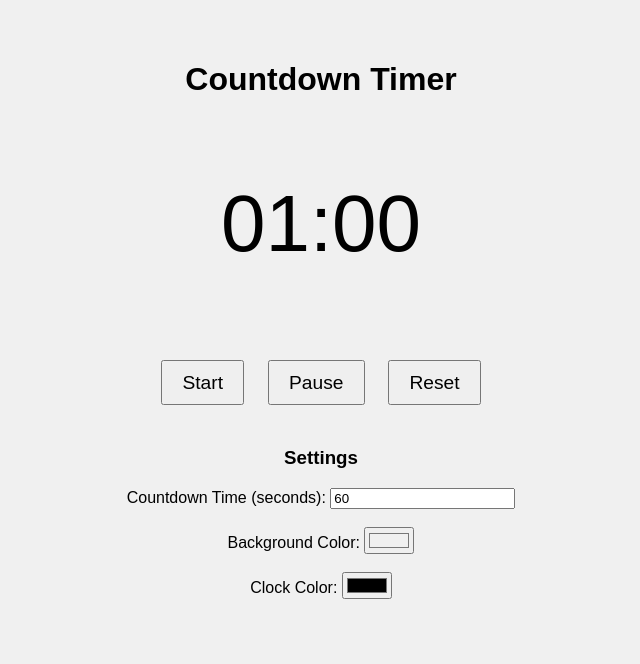
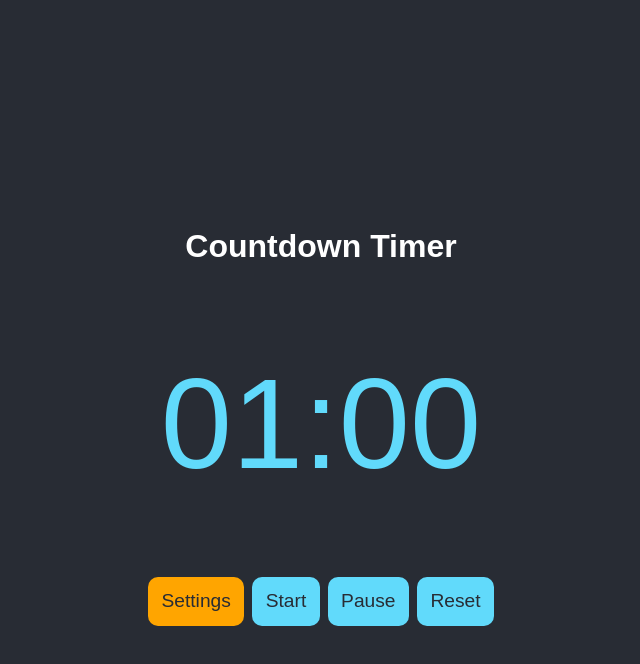
Before and after one commit to easonzan/Timer, a plain HTML site: page index.html in a window 1280 px wide. Shown: the whole page, without its empty margins (319-959 px from the left). Drawn offline with Linux system fonts and the light colour scheme.

Commit message:
Update index.html

```diff
--- a/index.html
+++ b/index.html
@@ -10,40 +10,76 @@
         body {
             font-family: Arial, sans-serif;
             text-align: center;
-            padding: 2em;
-            background-color: #f0f0f0;
+            padding: 1em;
+            background-color: #282c34;
+            color: #ffffff;
+            display: flex;
+            flex-direction: column;
+            justify-content: center;
+            align-items: center;
+            height: 100vh;
+            margin: 0;
         }
         #timer {
-            font-size: 5em;
-            margin: 1em;
-            color: #000;
+            font-size: 8em;
+            margin: 0.5em;
+            color: #61dafb;
+        }
+        .controls {
+            display: flex;
+            justify-content: center;
+            gap: 0.5em;
+            margin-top: 1em;
         }
         .controls button {
             font-size: 1.2em;
-            margin: 0.5em;
-            padding: 0.5em 1em;
+            padding: 0.7em;
+            border: none;
+            border-radius: 10px;
+            background-color: #61dafb;
+            color: #282c34;
+            cursor: pointer;
+            flex: 1;
+            max-width: 100px;
         }
-        .settings {
-            margin-top: 2em;
+        .controls button:hover {
+            background-color: #21a1f1;
+        }
+        .settings-container {
+            display: none;
+            flex-direction: column;
+            align-items: center;
+            background-color: #333;
+            padding: 1em;
+            border-radius: 10px;
+            margin-top: 1em;
+        }
+        .settings-container label {
+            margin: 0.5em 0;
+        }
+        #settings-button {
+            background-color: #ffa500;
+            color: #282c34;
         }
     </style>
 </head>
 <body>
     <h1>Countdown Timer</h1>
-    <div id="timer">00:00</div>
+    <div id="timer">01:00</div>
     <div class="controls">
+        <button id="settings-button">Settings</button>
         <button id="start">Start</button>
         <button id="pause">Pause</button>
         <button id="reset">Reset</button>
     </div>
-    <div class="settings">
+    <div class="settings-container" id="settings-container">
         <h3>Settings</h3>
         <label for="timeInput">Countdown Time (seconds): </label>
         <input type="number" id="timeInput" value="60" min="1"><br><br>
         <label for="bgColor">Background Color: </label>
-        <input type="color" id="bgColor" value="#f0f0f0"><br><br>
+        <input type="color" id="bgColor" value="#282c34"><br><br>
         <label for="timerColor">Clock Color: </label>
-        <input type="color" id="timerColor" value="#000000">
+        <input type="color" id="timerColor" value="#61dafb">
     </div>
     <script>
         if ('serviceWorker' in navigator) {
@@ -63,6 +99,8 @@
         const startButton = document.getElementById('start');
         const pauseButton = document.getElementById('pause');
         const resetButton = document.getElementById('reset');
+        const settingsButton = document.getElementById('settings-button');
+        const settingsContainer = document.getElementById('settings-container');
         const timeInput = document.getElementById('timeInput');
         const bgColorInput = document.getElementById('bgColor');
         const timerColorInput = document.getElementById('timerColor');
@@ -86,6 +124,7 @@
                         updateDisplay(remainingTime);
                     }
                 }, 1000);
+                preventScreenSleep();
             }
         }
 
@@ -101,6 +140,23 @@
             updateDisplay(remainingTime);
         }
 
+        function toggleSettings() {
+            if (settingsContainer.style.display === 'none' || settingsContainer.style.display === '') {
+                settingsContainer.style.display = 'flex';
+            } else {
+                settingsContainer.style.display = 'none';
+            }
+        }
+
+        function preventScreenSleep() {
+            if (navigator.wakeLock && navigator.wakeLock.request) {
+                navigator.wakeLock.request('screen').catch((err) => {
+                    console.error('Wake Lock request failed:', err);
+                });
+            }
+        }
+
+        settingsButton.addEventListener('click', toggleSettings);
         startButton.addEventListener('click', startTimer);
         pauseButton.addEventListener('click', pauseTimer);
         resetButton.addEventListener('click', resetTimer);
```
